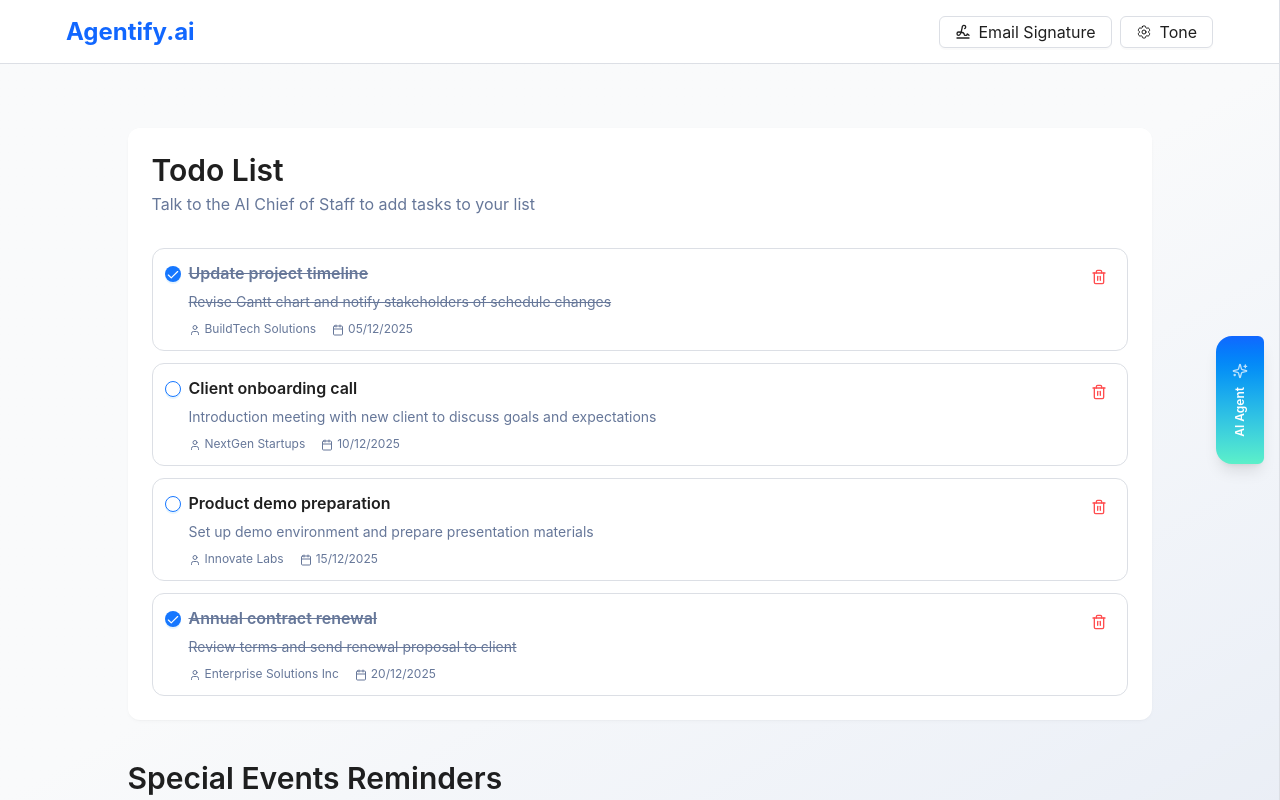
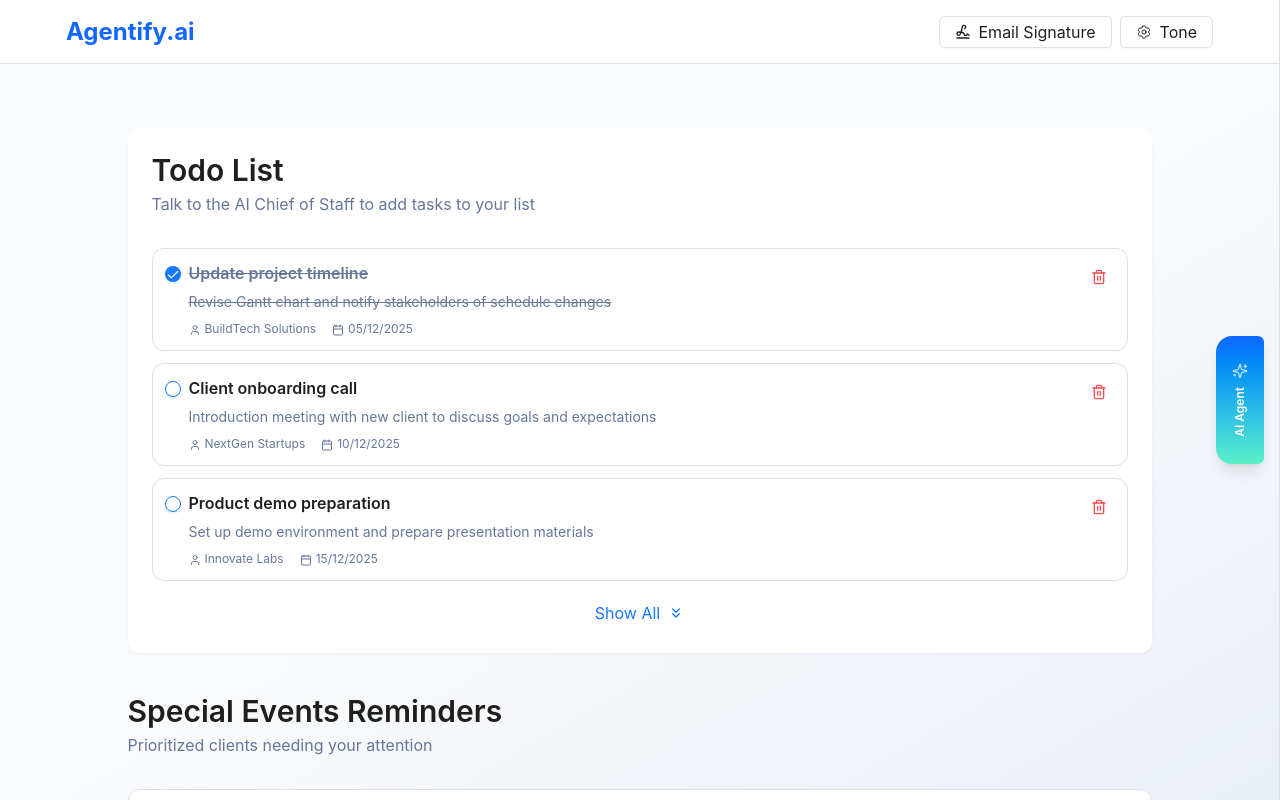
Before and after one commit to HoangHoang1408/vpbank-challenge-agentify, a Next.js app in the folder agentify-web/: page / in a window 1280 px wide. Built offline with nearby package versions, Linux system fonts and the light colour scheme; what @ant-design/nextjs-registry would draw is missing.

Commit message:
feat: handle show all/less todo list

```diff
--- a/agentify-web/app/(main)/_components/TodoList.tsx
+++ b/agentify-web/app/(main)/_components/TodoList.tsx
@@ -3,8 +3,15 @@
 import { cn } from '@/lib/utils';
 import { Button, Card, Space, Typography } from 'antd';
 import dayjs from 'dayjs';
-import { FC } from 'react';
-import { LuCalendar, LuCheck, LuTrash2, LuUser } from 'react-icons/lu';
+import { FC, useState } from 'react';
+import {
+  LuCalendar,
+  LuCheck,
+  LuChevronsDown,
+  LuChevronsUp,
+  LuTrash2,
+  LuUser,
+} from 'react-icons/lu';
 
 interface ITodo {
   id: number;
@@ -53,6 +60,10 @@ const mockData: ITodo[] = [
 ];
 
 const TodoList: FC = () => {
+  const [showAll, setShowAll] = useState(false);
+
+  const filteredData = showAll ? mockData : mockData.slice(0, 3);
+
   return (
     <div className="mb-10">
       <Card
@@ -69,8 +80,9 @@ const TodoList: FC = () => {
         </div>
 
         {mockData.length > 0 ? (
+          <div>
             <Space direction="vertical" size={12} className="w-full">
-            {mockData.map((todo) => (
+              {filteredData.map((todo) => (
                 <Card key={todo.id} size="small" className="w-full rounded-xl!">
                   <div className="flex justify-between">
                     <div className="flex items-center gap-2">
@@ -141,6 +153,20 @@ const TodoList: FC = () => {
                 </Card>
               ))}
             </Space>
+
+            {mockData.length > 3 && (
+              <div className="mt-4 text-center">
+                <Button
+                  type="link"
+                  icon={showAll ? <LuChevronsUp /> : <LuChevronsDown />}
+                  iconPosition="end"
+                  onClick={() => setShowAll(!showAll)}
+                >
+                  {showAll ? 'Show Less' : 'Show All'}
+                </Button>
+              </div>
+            )}
+          </div>
         ) : (
           <div className="mt-12 mb-8">
             <Typography.Paragraph
```
Lines whose indentation alone changed are shown as unchanged.
